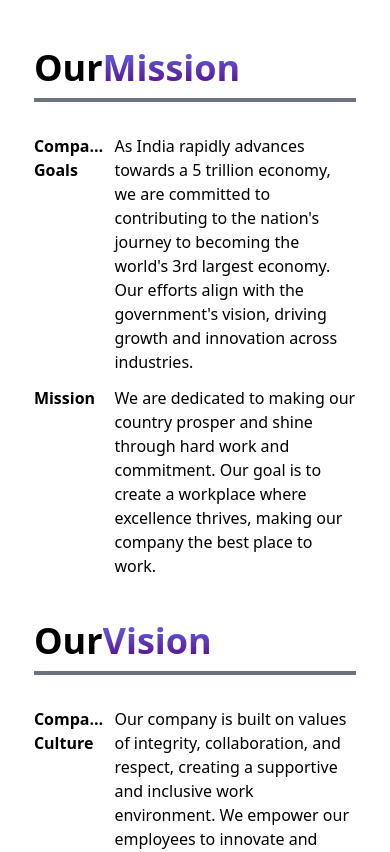
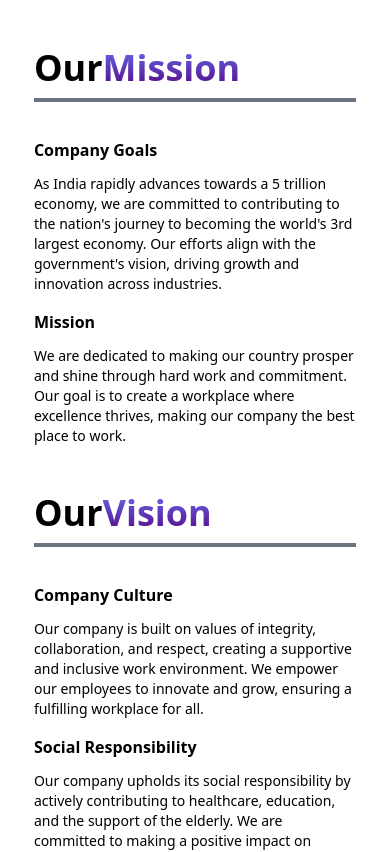
Before and after one commit to amitdhiman5086/shraman-group, a React (Create React App) app: page /about in a window 390 px wide. Shown: the part 1920-2772 px from the top of the page. Built offline with nearby package versions, Linux system fonts and the light colour scheme.

Commit message:
Responsive

```diff
--- a/src/pages/OurVisionMission.jsx
+++ b/src/pages/OurVisionMission.jsx
@@ -98,7 +98,7 @@ const OurVisionMission = ({ data }) => {
       </div>
 
       {/* Part 2 */}
-      <div className="w-[90%] sm:w-[75%] mt-5">
+      <div className="w-[90%] sm:w-[90%] md:justify-start mt-5">
         {points.map((point, index) => (
           <Points key={index} point={point} />
         ))}
--- a/src/pages/Points.jsx
+++ b/src/pages/Points.jsx
@@ -4,9 +4,9 @@ const Points = ({ point }) => {
   const { title, info } = point;
   console.log(point);
   return (
-    <div className=" grid grid-cols-12 my-3 ">
-      <div className="col-span-3 font-bold overflow-hidden text-ellipsis mr-2">{title}</div>
-      <div className="col-span-9">{info} </div>
+    <div className=" md:grid md:grid-cols-12  my-4 ">
+      <div className="md:col-span-3   mb-3 md:mb-0 font-bold overflow-hidden text-ellipsis md:mr-0 mr-2">{title}</div>
+      <div className="md:col-span-9 text-sm md:text-base ">{info} </div>
     </div>
   );
 };
--- a/tailwind.config.js
+++ b/tailwind.config.js
@@ -17,8 +17,8 @@ module.exports = {
       animation: {
         "loop-scroll": "loop-scroll 20s linear infinite",
         appear: "appear 5s view() linear",
-        popin: "popin 2s ease-out",
-        popinRight: "popinRight 2s ease-out",
+        popin: "popin 2s ease-out ",
+        popinRight: "popinRight 2s ease-out ",
       },
       // animation-timeline :{
       //   "timeline " : "view()",
```
